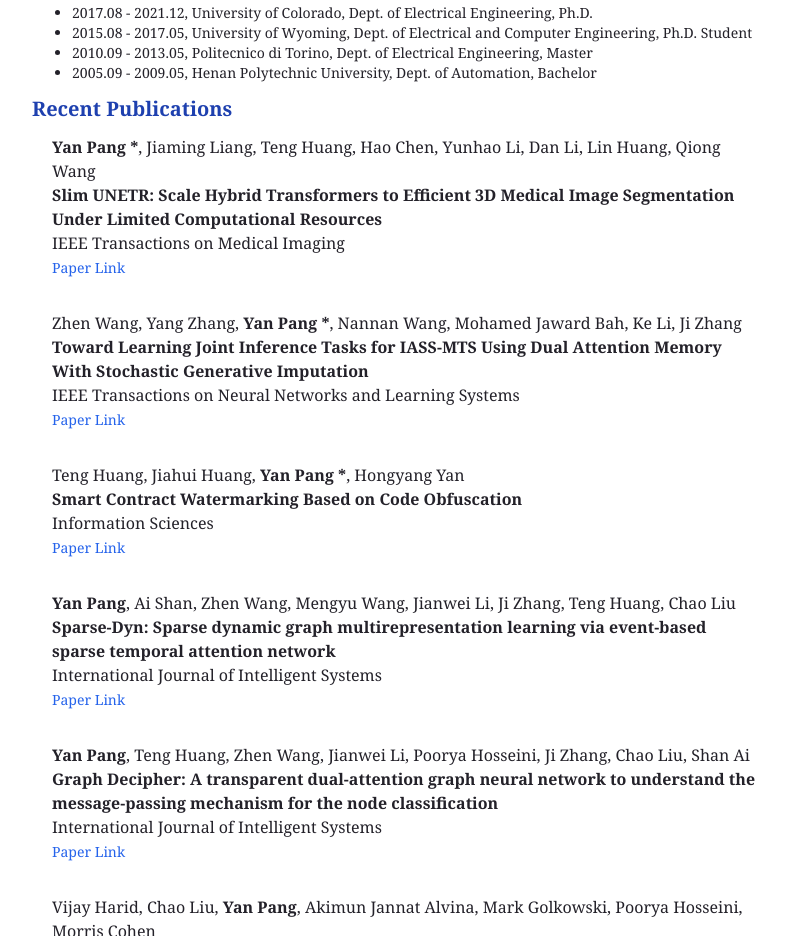
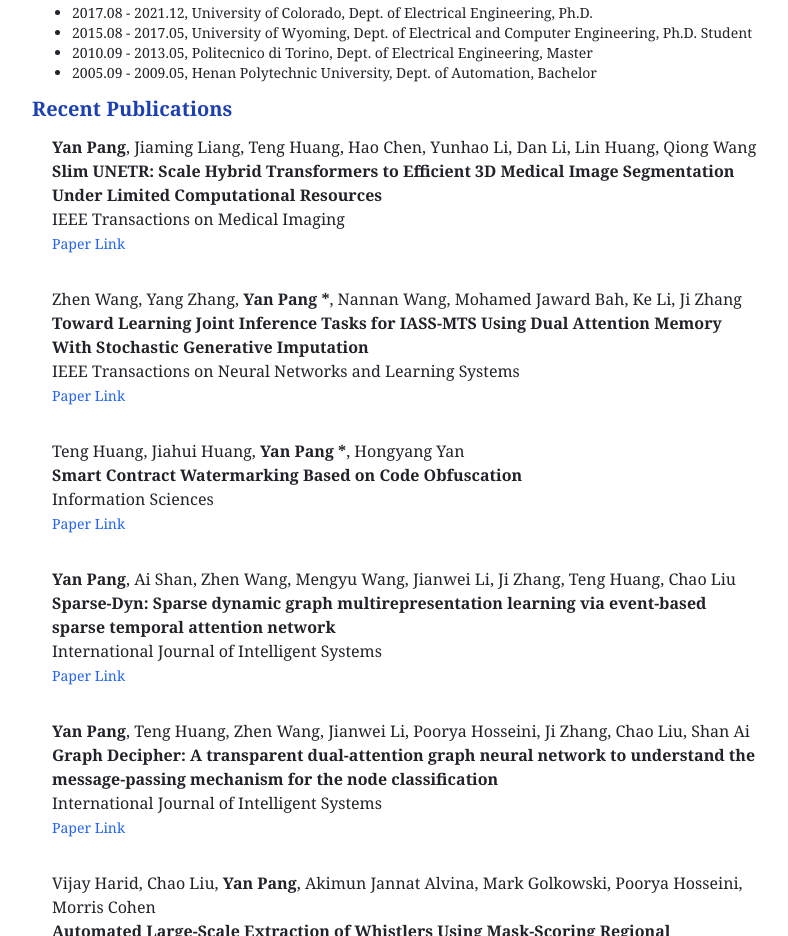
Before and after one commit to pypancho/pypancho.github.io, a Gatsby site: page / in a window 1280 px wide. Shown: the part 1165-2101 px from the top of the page, without its empty margins (244-1032 px from the left). Built offline with nearby package versions, Linux system fonts and the light colour scheme; Gatsby itself is replaced by a stand-in of ours.

Commit message:
Update index.js

```diff
--- a/src/pages/index.js
+++ b/src/pages/index.js
@@ -9,7 +9,7 @@ const pageStyles = {
 // data
 const links = [
   {
-    author: <div><span className="font-bold">Yan Pang *</span>, Jiaming Liang, Teng Huang, Hao Chen, Yunhao Li, Dan Li, Lin Huang, Qiong Wang</div>,
+    author: <div><span className="font-bold">Yan Pang</span>, Jiaming Liang, Teng Huang, Hao Chen, Yunhao Li, Dan Li, Lin Huang, Qiong Wang</div>,
     title: "Slim UNETR: Scale Hybrid Transformers to Efficient 3D Medical Image Segmentation Under Limited Computational Resources",
     jounal: "IEEE Transactions on Medical Imaging",
     paper: "https://doi.org/10.1109/TMI.2023.3326188",
```
